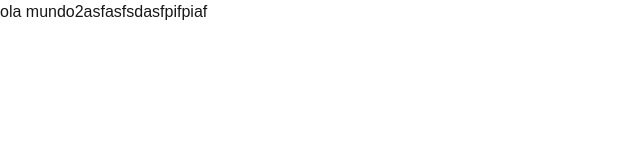
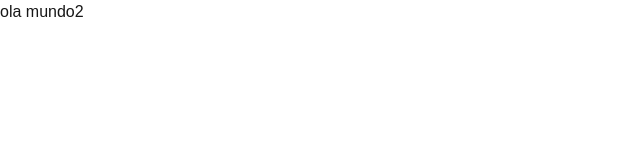
Before and after one commit to djartes20-lgtm/testone, a Next.js app: page / in a window 1280 px wide. Shown: the top 160 px of the page, without its empty margins (0-640 px from the left). Built offline with nearby package versions, Linux system fonts and the light colour scheme.

Commit message:
Update page.tsx

```diff
--- a/app/page.tsx
+++ b/app/page.tsx
@@ -3,7 +3,7 @@ import Image from "next/image";
 export default function Home() {
   return (
     <div>
-      ola mundo2asfasfsdasfpifpiaf
+      ola mundo2
     </div>
   );
 }
```
